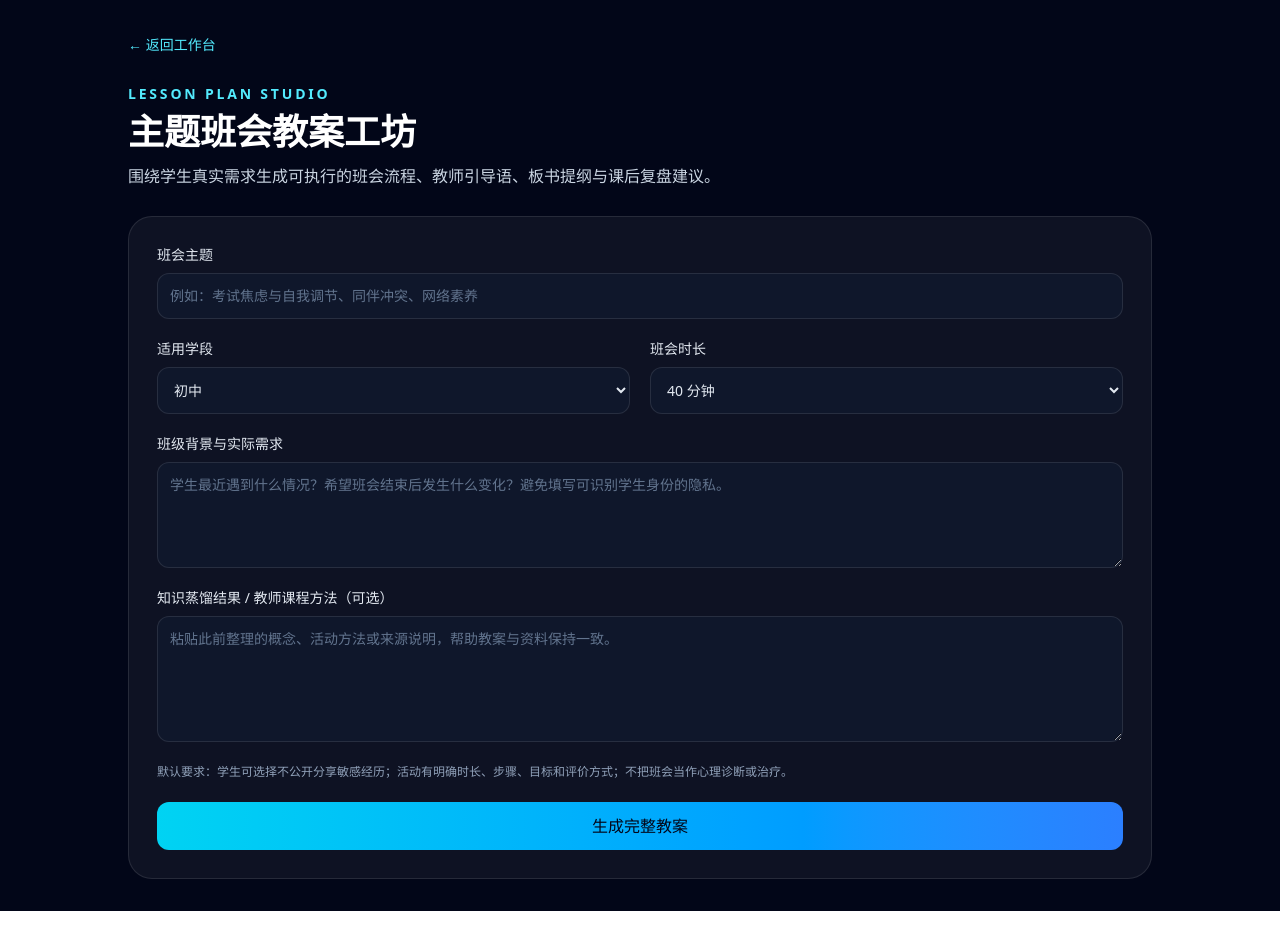
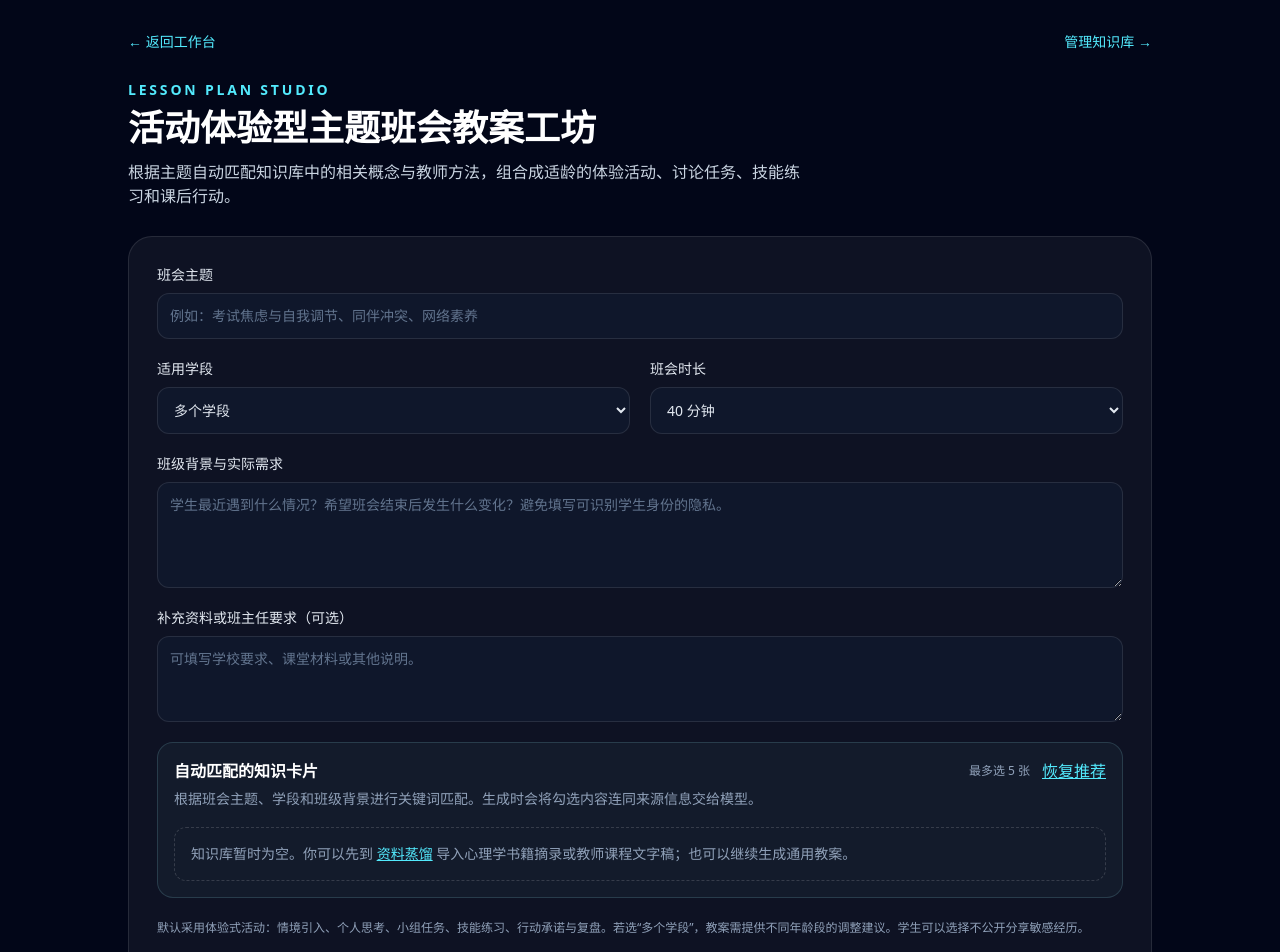
Before and after one commit to pancunzhi1124-pixel/xiaohongshu-interview-platform, a Next.js app: page /lesson-plans in a window 1280 px wide. Shown: the top 952 px of the page. Before the commit the page ends 911 px from the top, so only its background shows below. Built offline with nearby package versions, Linux system fonts and the light colour scheme.

Commit message:
Match knowledge cards and create experiential multi-grade lesson plans

```diff
--- a/app/lesson-plans/page.tsx
+++ b/app/lesson-plans/page.tsx
@@ -1,33 +1,63 @@
 "use client";
 
 import Link from "next/link";
-import { useState } from "react";
+import { useEffect, useMemo, useState } from "react";
+import { readKnowledgeCards, selectRelevantKnowledge, type KnowledgeCard } from "@/lib/knowledge-library";
 
 export default function LessonPlansPage() {
   const [theme,setTheme]=useState("");
-  const [grade,setGrade]=useState("初中");
+  const [grade,setGrade]=useState("多个学段");
   const [duration,setDuration]=useState("40");
   const [context,setContext]=useState("");
   const [materials,setMaterials]=useState("");
   const [result,setResult]=useState("");
   const [loading,setLoading]=useState(false);
+  const [libraryCards,setLibraryCards]=useState<KnowledgeCard[]>([]);
+  const [selectedIds,setSelectedIds]=useState<string[]>([]);
+  const [manualSelection,setManualSelection]=useState(false);
+  const query=useMemo(()=>[theme,grade,context].filter(Boolean).join(" "),[theme,grade,context]);
+  const recommended=useMemo(()=>selectRelevantKnowledge(libraryCards,query,5),[libraryCards,query]);
+  const selectedCards=useMemo(()=>libraryCards.filter(card=>selectedIds.includes(card.id)),[libraryCards,selectedIds]);
+
+  useEffect(()=>setLibraryCards(readKnowledgeCards()),[]);
+  useEffect(()=>{
+    if(!manualSelection) setSelectedIds(recommended.map(card=>card.id));
+  },[recommended,manualSelection]);
+
+  function toggleCard(id:string) {
+    setManualSelection(true);
+    setSelectedIds(current=>current.includes(id)?current.filter(item=>item!==id):[...current,id].slice(0,5));
+  }
+  function resetRecommendations(){setManualSelection(false);setSelectedIds(recommended.map(card=>card.id));}
+
   async function submit(e:React.FormEvent<HTMLFormElement>){
     e.preventDefault();setLoading(true);setResult("");
     try{
-      const response=await fetch("/api/lesson-plan",{method:"POST",headers:{"Content-Type":"application/json"},body:JSON.stringify({theme,grade,duration:Number(duration),context,materials})});
+      const knowledgeCards=selectedCards.map(card=>({sourceType:card.sourceType,sourceTitle:card.sourceTitle,sourceLocation:card.sourceLocation,content:card.markdown,tags:card.tags}));
+      const response=await fetch("/api/lesson-plan",{method:"POST",headers:{"Content-Type":"application/json"},body:JSON.stringify({theme,grade,duration:Number(duration),context,materials,knowledgeCards})});
       const data=await response.json();if(!response.ok)throw new Error(data.error||"教案生成失败");setResult(data.markdown||"未返回教案内容");
     }catch(error){setResult("生成失败："+(error instanceof Error?error.message:"请稍后重试"));}
     finally{setLoading(false);}
   }
-  return <main className="min-h-screen bg-slate-950 px-5 py-8 text-white md:px-10"><div className="mx-auto max-w-5xl"><Link href="/" className="text-sm text-cyan-300">← 返回工作台</Link><header className="my-7"><p className="text-sm font-semibold uppercase tracking-[0.2em] text-cyan-300">Lesson plan studio</p><h1 className="mt-2 text-3xl font-bold md:text-4xl">主题班会教案工坊</h1><p className="mt-3 max-w-2xl text-slate-300">围绕学生真实需求生成可执行的班会流程、教师引导语、板书提纲与课后复盘建议。</p></header>
+  function downloadMarkdown(){
+    const blob=new Blob([result],{type:"text/markdown;charset=utf-8"});
+    const url=URL.createObjectURL(blob);const anchor=document.createElement("a");
+    anchor.href=url;anchor.download=`${theme.trim().replace(/[^\p{L}\p{N}-]+/gu,"-").slice(0,50)||"主题班会教案"}.md`;
+    anchor.click();URL.revokeObjectURL(url);
+  }
+
+  return <main className="min-h-screen bg-slate-950 px-5 py-8 text-white md:px-10"><div className="mx-auto max-w-5xl"><div className="flex flex-wrap items-center justify-between gap-3"><Link href="/" className="text-sm text-cyan-300">← 返回工作台</Link><Link href="/library" className="text-sm text-cyan-300">管理知识库 →</Link></div><header className="my-7"><p className="text-sm font-semibold uppercase tracking-[0.2em] text-cyan-300">Lesson plan studio</p><h1 className="mt-2 text-3xl font-bold md:text-4xl">活动体验型主题班会教案工坊</h1><p className="mt-3 max-w-2xl text-slate-300">根据主题自动匹配知识库中的相关概念与教师方法，组合成适龄的体验活动、讨论任务、技能练习和课后行动。</p></header>
   <form onSubmit={submit} className="grid gap-5 rounded-3xl border border-white/10 bg-white/5 p-5 md:grid-cols-2 md:p-7">
-  <label className="grid gap-2 text-sm text-slate-200 md:col-span-2">班会主题<input required value={theme} onChange={e=>setTheme(e.target.value)} placeholder="例如：考试焦虑与自我调节、同伴冲突、网络素养" className="rounded-xl border border-white/10 bg-slate-900 px-3 py-3 text-white placeholder:text-slate-500"/></label>
-  <label className="grid gap-2 text-sm text-slate-200">适用学段<select value={grade} onChange={e=>setGrade(e.target.value)} className="rounded-xl border border-white/10 bg-slate-900 px-3 py-3"><option>小学</option><option>初中</option><option>高中</option><option>中职</option><option>大学</option></select></label>
+  <label className="grid gap-2 text-sm text-slate-200 md:col-span-2">班会主题<input required value={theme} onChange={e=>{setTheme(e.target.value);setManualSelection(false);}} placeholder="例如：考试焦虑与自我调节、同伴冲突、网络素养" className="rounded-xl border border-white/10 bg-slate-900 px-3 py-3 text-white placeholder:text-slate-500"/></label>
+  <label className="grid gap-2 text-sm text-slate-200">适用学段<select value={grade} onChange={e=>{setGrade(e.target.value);setManualSelection(false);}} className="rounded-xl border border-white/10 bg-slate-900 px-3 py-3"><option>多个学段</option><option>小学</option><option>初中</option><option>高中</option><option>中职</option><option>大学</option></select></label>
   <label className="grid gap-2 text-sm text-slate-200">班会时长<select value={duration} onChange={e=>setDuration(e.target.value)} className="rounded-xl border border-white/10 bg-slate-900 px-3 py-3"><option value="20">20 分钟</option><option value="30">30 分钟</option><option value="40">40 分钟</option><option value="45">45 分钟</option><option value="60">60 分钟</option></select></label>
-  <label className="grid gap-2 text-sm text-slate-200 md:col-span-2">班级背景与实际需求<textarea value={context} onChange={e=>setContext(e.target.value)} rows={4} placeholder="学生最近遇到什么情况？希望班会结束后发生什么变化？避免填写可识别学生身份的隐私。" className="rounded-xl border border-white/10 bg-slate-900 px-3 py-3 text-white placeholder:text-slate-500"/></label>
-  <label className="grid gap-2 text-sm text-slate-200 md:col-span-2">知识蒸馏结果 / 教师课程方法（可选）<textarea value={materials} onChange={e=>setMaterials(e.target.value)} rows={5} placeholder="粘贴此前整理的概念、活动方法或来源说明，帮助教案与资料保持一致。" className="rounded-xl border border-white/10 bg-slate-900 px-3 py-3 text-white placeholder:text-slate-500"/></label>
-  <p className="text-xs leading-5 text-slate-400 md:col-span-2">默认要求：学生可选择不公开分享敏感经历；活动有明确时长、步骤、目标和评价方式；不把班会当作心理诊断或治疗。</p>
-  <button disabled={loading} className="rounded-xl bg-gradient-to-r from-cyan-400 to-blue-500 px-5 py-3 font-semibold text-slate-950 disabled:opacity-60 md:col-span-2">{loading?"正在设计教案…":"生成完整教案"}</button></form>
-  {result&&<section className="mt-6 rounded-3xl border border-white/10 bg-white/5 p-5 md:p-7"><div className="flex flex-wrap items-center justify-between gap-3"><h2 className="text-xl font-bold">生成的班会教案</h2><button type="button" onClick={()=>navigator.clipboard?.writeText(result)} className="rounded-lg border border-white/15 px-3 py-2 text-sm hover:bg-white/10">复制教案</button></div><pre className="mt-5 whitespace-pre-wrap font-sans text-sm leading-7 text-slate-200">{result}</pre></section>}
+  <label className="grid gap-2 text-sm text-slate-200 md:col-span-2">班级背景与实际需求<textarea value={context} onChange={e=>{setContext(e.target.value);setManualSelection(false);}} rows={4} placeholder="学生最近遇到什么情况？希望班会结束后发生什么变化？避免填写可识别学生身份的隐私。" className="rounded-xl border border-white/10 bg-slate-900 px-3 py-3 text-white placeholder:text-slate-500"/></label>
+  <label className="grid gap-2 text-sm text-slate-200 md:col-span-2">补充资料或班主任要求（可选）<textarea value={materials} onChange={e=>setMaterials(e.target.value)} rows={3} placeholder="可填写学校要求、课堂材料或其他说明。" className="rounded-xl border border-white/10 bg-slate-900 px-3 py-3 text-white placeholder:text-slate-500"/></label>
+  <section className="rounded-2xl border border-cyan-200/15 bg-cyan-200/[0.04] p-4 md:col-span-2"><div className="flex flex-wrap items-start justify-between gap-3"><div><h2 className="font-semibold">自动匹配的知识卡片</h2><p className="mt-1 text-sm leading-6 text-slate-400">根据班会主题、学段和班级背景进行关键词匹配。生成时会将勾选内容连同来源信息交给模型。</p></div><div className="flex items-center gap-3"><span className="text-xs text-slate-400">最多选 5 张</span><button type="button" onClick={resetRecommendations} className="text-xs text-cyan-300 underline">恢复推荐</button></div></div>
+    {libraryCards.length===0?<div className="mt-4 rounded-xl border border-dashed border-white/15 p-4 text-sm text-slate-400">知识库暂时为空。你可以先到 <Link href="/distill" className="text-cyan-300 underline">资料蒸馏</Link> 导入心理学书籍摘录或教师课程文字稿；也可以继续生成通用教案。</div>:recommended.length===0?<p className="mt-4 text-sm text-slate-400">暂时没有匹配到候选卡片。可前往 <Link href="/library" className="text-cyan-300 underline">知识库</Link> 检查资料，或继续生成通用教案。</p>:<div className="mt-4 space-y-2">{recommended.map(card=><label key={card.id} className="flex cursor-pointer items-start gap-3 rounded-xl border border-white/10 bg-slate-950/60 p-3"><input type="checkbox" checked={selectedIds.includes(card.id)} onChange={()=>toggleCard(card.id)} className="mt-1 accent-cyan-300"/><span className="min-w-0 flex-1"><span className="block text-sm font-medium">{card.sourceTitle}</span><span className="mt-1 block text-xs text-slate-400">{card.sourceType==="book"?"书籍":card.sourceType==="course"?"教师课程":"笔记"} · {card.sourceLocation||"未记录章节/页码"}</span><span className="mt-1 block text-xs leading-5 text-slate-500">{card.tags.slice(0,4).join(" · ")}</span></span><span className="text-xs text-cyan-300">{selectedIds.includes(card.id)?"已选":"候选"}</span></label>)}</div>}
+  </section>
+  <p className="text-xs leading-5 text-slate-400 md:col-span-2">默认采用体验式活动：情境引入、个人思考、小组任务、技能练习、行动承诺与复盘。若选“多个学段”，教案需提供不同年龄段的调整建议。学生可以选择不公开分享敏感经历。</p>
+  <button disabled={loading} className="rounded-xl bg-gradient-to-r from-cyan-400 to-blue-500 px-5 py-3 font-semibold text-slate-950 disabled:opacity-60 md:col-span-2">{loading?"正在组合知识并设计活动…":"生成活动体验型教案"}</button></form>
+  {result&&<section className="mt-6 rounded-3xl border border-white/10 bg-white/5 p-5 md:p-7"><div className="flex flex-wrap items-center justify-between gap-3"><h2 className="text-xl font-bold">生成的班会教案</h2><div className="flex gap-2"><button type="button" onClick={()=>navigator.clipboard?.writeText(result)} className="rounded-lg border border-white/15 px-3 py-2 text-sm hover:bg-white/10">复制教案</button><button type="button" onClick={downloadMarkdown} className="rounded-lg border border-cyan-200/30 px-3 py-2 text-sm text-cyan-200 hover:bg-cyan-200/10">导出 Markdown</button></div></div><pre className="mt-5 whitespace-pre-wrap font-sans text-sm leading-7 text-slate-200">{result}</pre></section>}
   </div></main>;
 }
```
